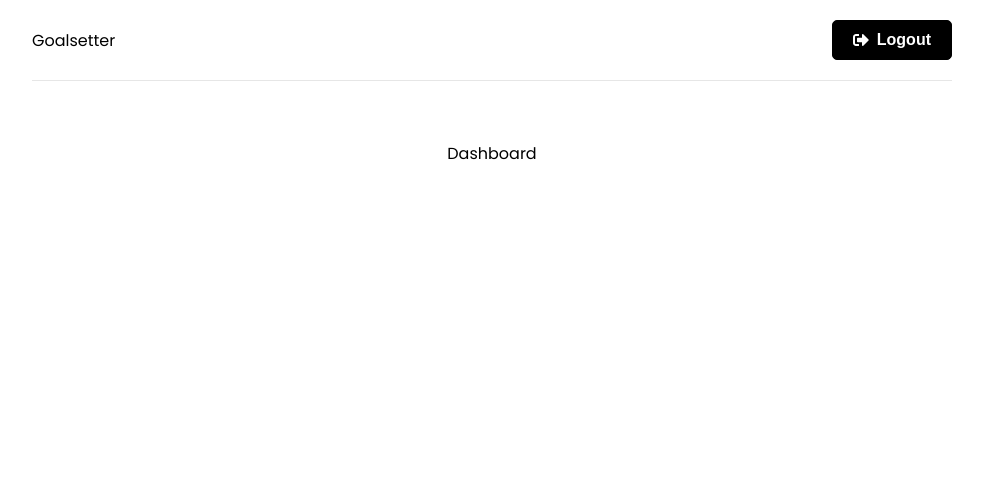
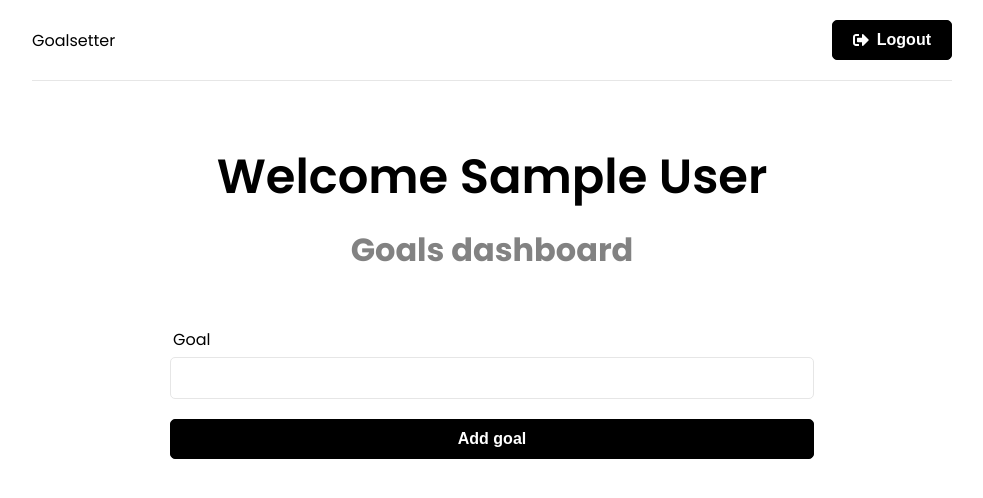
Before and after one commit to MikaelaJ/mern-stack, a React (Create React App) app in the folder frontend/: page / in a window 1280 px wide. Shown: the top 498 px of the page, without its empty margins (148-1131 px from the left). Built offline with nearby package versions, Linux system fonts and the light colour scheme; sample sign-in values are in the browser's storage.

Commit message:
feat: Add form for submitting Goals

```diff
--- a/frontend/src/app/store.js
+++ b/frontend/src/app/store.js
@@ -5,6 +5,6 @@ import goalReducer from "../features/goals/goalSlice"
 export const store = configureStore({
   reducer: {
     auth: authReducer,
-    goal: goalReducer,
+    goals: goalReducer,
   },
 });
--- /dev/null
+++ b/frontend/src/components/GoalForm.jsx
@@ -0,0 +1,28 @@
+import React from 'react'
+import {useState} from 'react'
+import {useSelector, useDispatch} from 'react-redux'
+
+function GoalForm() {
+    const [text, setText] = useState('')
+
+    const onSubmit = e => {
+        e.preventDefault()
+    }
+  return (
+    <section className='form'>
+        <form onSubmit={onSubmit}>
+            <div className="form-group">
+                <label htmlFor="text">Goal</label>
+                <input type="text" name="text" id="text" value={text} onChange={(e) => setText(e.target.value)}/>
+            </div>
+            <div className="form-group">
+                <button className="btn btn-block">
+                    Add goal
+                </button>
+            </div>
+        </form>
+    </section>
+  )
+}
+
+export default GoalForm
--- a/frontend/src/features/goals/goalService.js
+++ b/frontend/src/features/goals/goalService.js
@@ -18,5 +18,6 @@ export const goalSlice = createSlice({
     }
 })
 
+// reset has to be exported from const actions
 export const {reset} = goalSlice.actions
 export default goalSlice.reducer
--- a/frontend/src/pages/Dashboard.jsx
+++ b/frontend/src/pages/Dashboard.jsx
@@ -2,18 +2,27 @@ import React from 'react'
 import { useEffect } from 'react'
 import { useNavigate } from 'react-router-dom'
 import { useSelector} from 'react-redux'
+import GoalForm from '../components/GoalForm'
+
 
 function Dashboard() {
   const navigate = useNavigate()
   const {user} = useSelector((state) => state.auth)
 
   useEffect(() => {
+    // if no user, navigate to /login
     if (!user) {
       navigate('/login')
     }
-  }, [user, navigate]);
+  }, [user, navigate]); // dependency array
   return (
-    <div>Dashboard</div>
+    <>
+    <section className='heading'>
+      <h1>Welcome {user && user.name}</h1>
+      <p>Goals dashboard</p>
+    </section>
+    <GoalForm/>
+    </>
   )
 }
 
```
Also changed, not shown: 1 other file (tests, documents, lock files or other folders).
